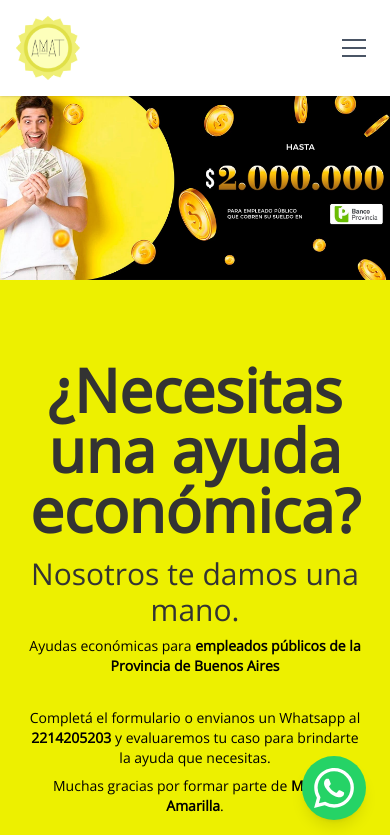
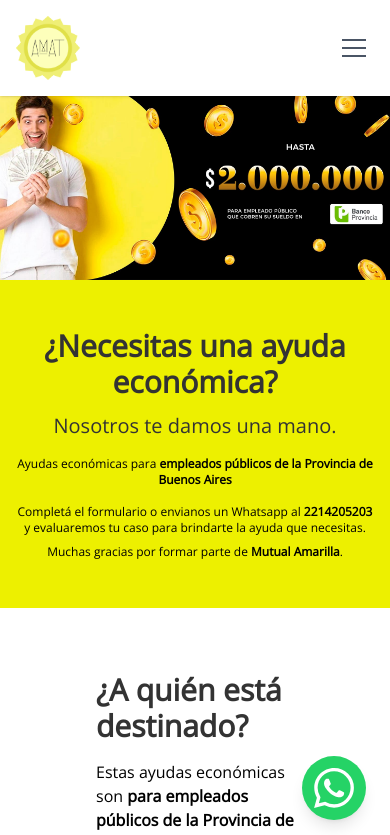
Before and after one commit to blassmm/mutualamarilla, a Next.js app: page /ayuda-economica in a window 390 px wide. Shown: the top 835 px of the page. Built offline with nearby package versions, Linux system fonts and the light colour scheme.

Commit message:
responsive

```diff
--- a/components/ayuda-economica/pregunta.tsx
+++ b/components/ayuda-economica/pregunta.tsx
@@ -14,21 +14,21 @@ const openSans = localFont({
 
 export function Pregunta() {
   return (
-    <section className={`bg-primary py-20 ${abel.variable} ${openSans.variable}`}>
-      <div className="container mx-auto px-6 text-center font-open-sans">
-        <h2 className="text-6xl font-bold text-dark mb-4">
+    <section className={`bg-primary py-12 sm:py-16 md:py-20 ${abel.variable} ${openSans.variable}`}>
+      <div className="container mx-auto px-4 sm:px-6 text-center font-open-sans">
+        <h2 className="text-3xl sm:text-4xl md:text-5xl lg:text-6xl font-bold text-dark mb-3 sm:mb-4">
           ¿Necesitas una ayuda económica?
         </h2>
-        <p className="text-3xl text-dark mb-2">
+        <p className="text-xl sm:text-2xl md:text-3xl text-dark mb-4 sm:mb-6 md:mb-8">
           Nosotros te damos una mano.
         </p>
-        <p className="text-sm text-black mb-8">
+        <p className="text-xs sm:text-sm md:text-base text-black mb-4 sm:mb-6 md:mb-8">
           Ayudas económicas para <strong>empleados públicos de la Provincia de Buenos Aires</strong>
         </p>
-        <p className="text-sm text-black">
+        <p className="text-xs sm:text-sm md:text-base text-black">
           Completá el formulario o envianos un Whatsapp al <strong>2214205203</strong> y evaluaremos tu caso para brindarte la ayuda que necesitas.
         </p>
-        <p className="text-sm text-black mt-2">
+        <p className="text-xs sm:text-sm md:text-base text-black mt-2">
           Muchas gracias por formar parte de <strong>Mutual Amarilla</strong>.
         </p>
       </div>
```
